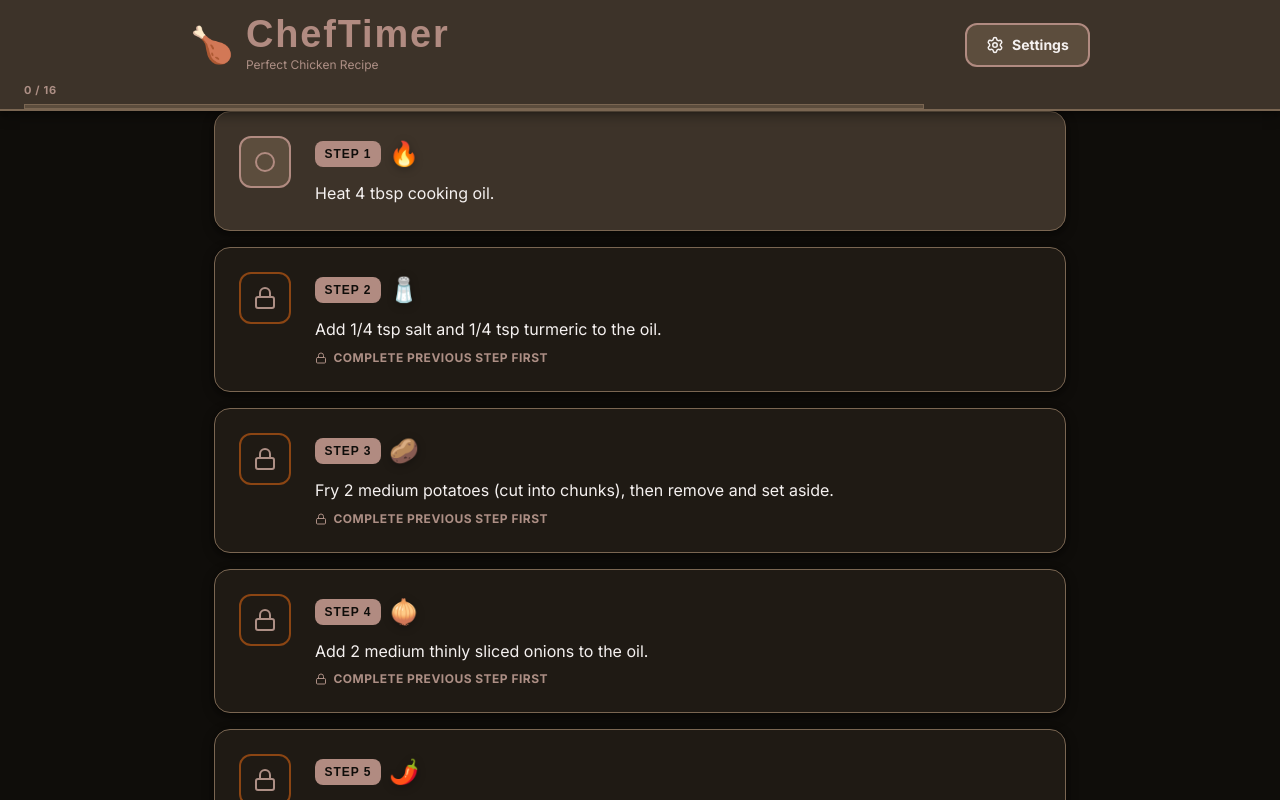
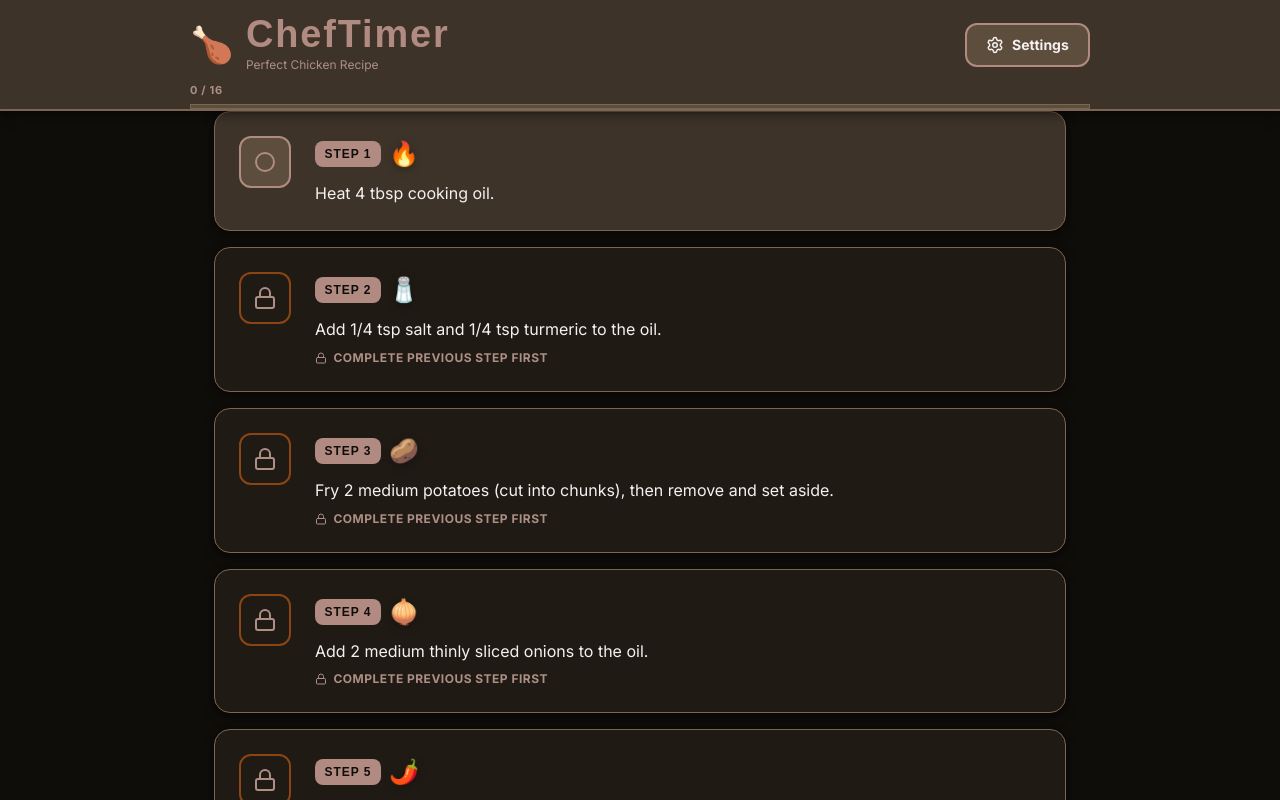
Before and after one commit to Rezwoan/chikook, a React (Vite) app: page / in a window 1280 px wide. Shown: the top 800 px of the page. Built offline with nearby package versions, Linux system fonts and the light colour scheme; a web font is replaced by a local one.

Commit message:
feat(timer): improve alarm display animations and styling in TimerDisplay component

```diff
--- a/src/components/Timer/TimerDisplay.tsx
+++ b/src/components/Timer/TimerDisplay.tsx
@@ -1,5 +1,5 @@
 import React from 'react';
-import { motion, AnimatePresence } from 'framer-motion';
+import { motion } from 'framer-motion';
 import { useTimer } from '../../hooks/useTimer';
 import { useCookingStore } from '../../store/cookingStore';
 import { stopAlarm } from '../../utils/alarm';
@@ -21,22 +21,18 @@ const TimerDisplay: React.FC = () => {
   };
 
   return (
-    <div className="timer-display" style={{ position: 'relative', overflow: 'hidden' }}>
-      <AnimatePresence>
-        {isAlarming && (
+    <div className="timer-display">
+      {/* Alarm state — replaces timer content entirely */}
+      {isAlarming ? (
         <motion.div
-            key="alarm-overlay"
-            initial={{ opacity: 0, scale: 0.92 }}
+          key="alarm-view"
+          initial={{ opacity: 0, scale: 0.95 }}
           animate={{ opacity: 1, scale: 1 }}
-            exit={{ opacity: 0, scale: 0.92 }}
           transition={{ duration: 0.2 }}
           style={{
-              position: 'absolute', inset: 0, zIndex: 10,
-              background: 'var(--color-bg-card)',
             display: 'flex', flexDirection: 'column',
             alignItems: 'center', justifyContent: 'center',
-              gap: '1rem', padding: '1.25rem',
-              borderRadius: 'inherit',
+            gap: '1rem', padding: '0.5rem 0',
           }}
         >
           <motion.div
@@ -77,9 +73,8 @@ const TimerDisplay: React.FC = () => {
             Stop Alarm
           </motion.button>
         </motion.div>
-        )}
-      </AnimatePresence>
-
+      ) : (
+        <>
           {/* Header row */}
           <div style={{ display: 'flex', alignItems: 'center', justifyContent: 'space-between', marginBottom: '0.75rem' }}>
             <div style={{ display: 'flex', alignItems: 'center', gap: '0.5rem' }}>
@@ -130,6 +125,8 @@ const TimerDisplay: React.FC = () => {
               Keep cooking! Timer is running…
             </p>
           )}
+        </>
+      )}
     </div>
   );
 };
--- a/src/styles/main.scss
+++ b/src/styles/main.scss
@@ -194,8 +194,9 @@ body {
 
   // Compact progress bar strip at the bottom of the header
   .progress-section {
-    padding: 0.5rem 0 0;
-    margin: 0;
+    max-width: 900px;
+    margin: 0 auto;
+    padding: 0.5rem 0 0; // no side padding — header's own padding handles it
 
     .progress-header {
       display: flex;
```
Lines whose indentation alone changed are shown as unchanged.
